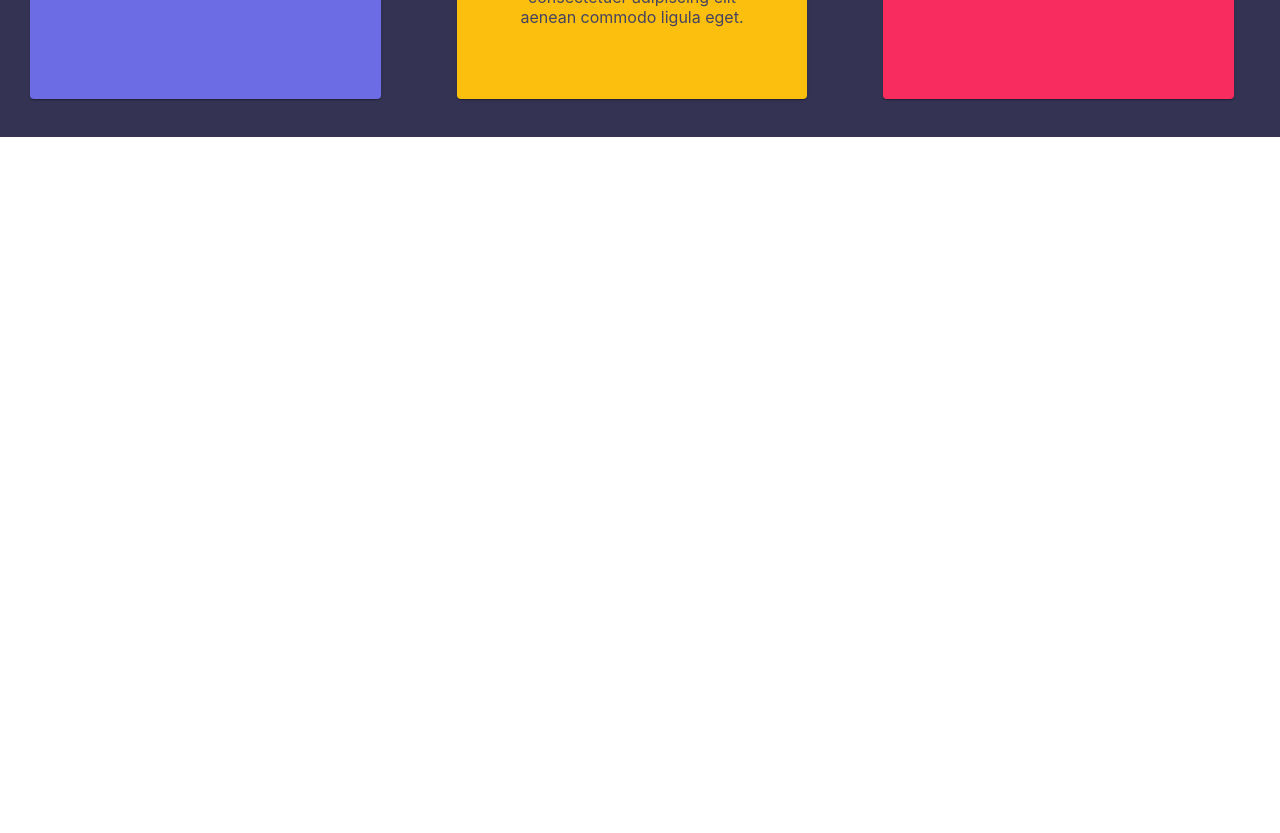
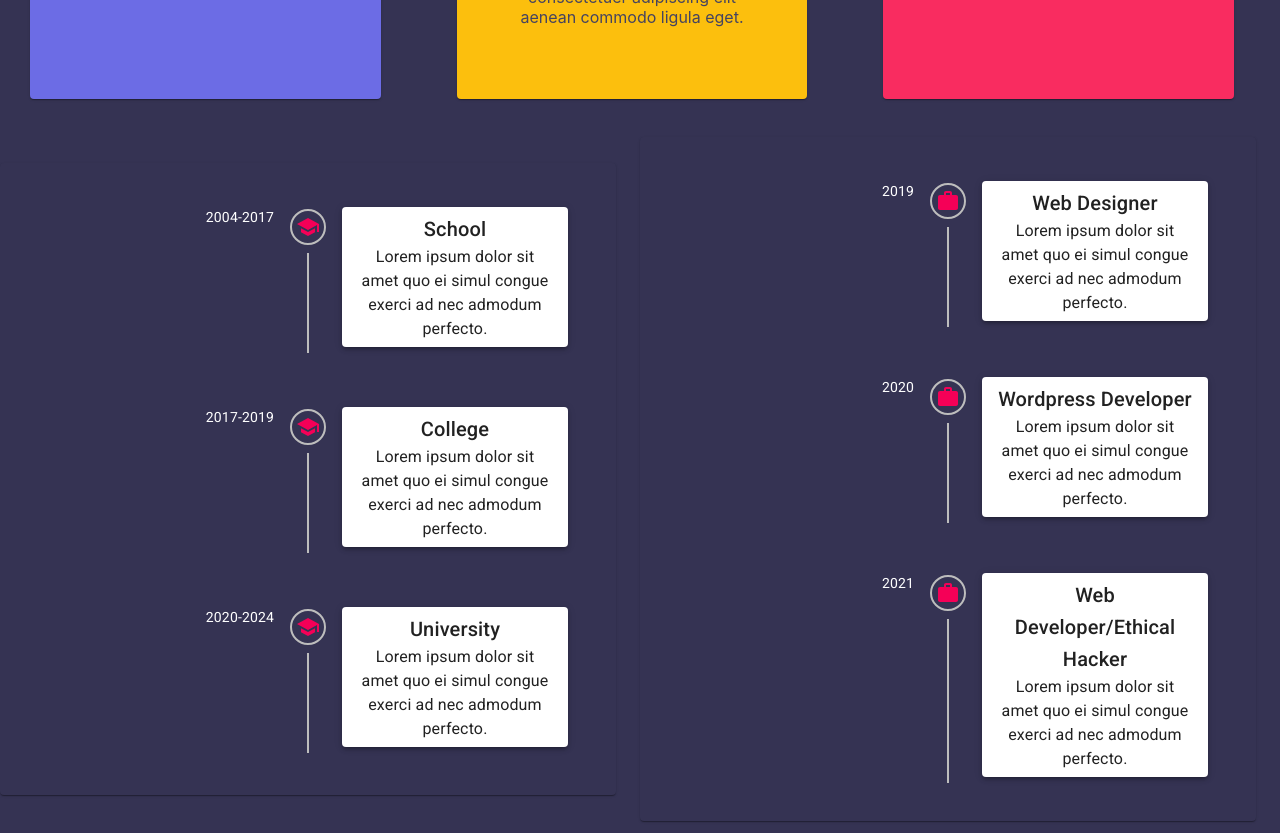
Before and after one commit to inshalayaz/inshalayaz.site, a React (Create React App) app: page / in a window 1280 px wide. Shown: the part 1640-2473 px from the top of the page. Before the commit the page ends 1777 px from the top, so only its background shows below. Built offline with nearby package versions, Linux system fonts and the light colour scheme.

Commit message:
Experience Section Complete

```diff
--- a/package.json
+++ b/package.json
@@ -4,6 +4,7 @@
   "private": true,
   "dependencies": {
     "@material-ui/icons": "^4.11.2",
+    "@material-ui/lab": "^4.0.0-alpha.60",
     "@testing-library/jest-dom": "^5.14.1",
     "@testing-library/react": "^11.2.7",
     "@testing-library/user-event": "^12.8.3",
--- a/src/App.js
+++ b/src/App.js
@@ -1,5 +1,6 @@
 import './App.css';
 import About from './components/About/About';
+import Experience from './components/Experience/Experience';
 import Hero from './components/Hero/Hero';
 import NavBar from './components/NavBar/NavBar'
 import Services from './components/Services/Services';
@@ -13,6 +14,7 @@ function App() {
       <Hero />
       <About  />
       <Services/>
+      <Experience />
     </div>
   );
 }
--- /dev/null
+++ b/src/components/Experience/Experience.js
@@ -0,0 +1,36 @@
+import React from 'react';
+import Paper from '@material-ui/core/Paper';
+import Grid from '@material-ui/core/Grid';
+import useStyles from './Style'
+import {Data1, Data2} from './Timeline/Data'
+import CustomizedTimeline from './Timeline/CustomizedTimeline'
+import './style.css'
+
+export default function Experience() {
+  const classes = useStyles();
+
+  return (
+    <div className={classes.root} id='experience'>
+      <Grid container spacing={3} alignItems="center" alignContent="center" >
+        <Grid item xs={6}>
+          <Paper className={classes.paper}>
+              {
+                  Data1.map( n =>(
+                    <CustomizedTimeline key={n.id} year={n.year} work={n.work} desc={n.desc} icon={n.icon}/>
+                  ))
+              }
+          </Paper>
+        </Grid>
+        <Grid item xs={6}>
+          <Paper className={classes.paper}>
+          {
+                  Data2.map( n =>(
+                    <CustomizedTimeline key={n.id} year={n.year} work={n.work} desc={n.desc} icon={n.icon}/>
+                  ))
+              }
+          </Paper>
+        </Grid>
+      </Grid>
+    </div>
+  );
+}
--- /dev/null
+++ b/src/components/Experience/Style.js
@@ -0,0 +1,20 @@
+import { makeStyles } from '@material-ui/core/styles';
+
+const useStyles = makeStyles((theme) => ({
+     root: {
+    flexGrow: 1,
+  },
+  paper: {
+    padding: theme.spacing(2),
+    textAlign: 'center',
+    color: theme.palette.text.secondary,
+    minHeight:"600px",
+    backgroundColor: '#353353',
+    display: 'flex',
+    flexDirection: 'column',
+    alignItems: 'center',
+    justifyContent: 'center',
+  },
+  }));
+
+  export default useStyles
--- /dev/null
+++ b/src/components/Experience/Timeline/CustomizedTimeline.js
@@ -0,0 +1,81 @@
+import React from 'react';
+import Timeline from '@material-ui/lab/Timeline';
+import TimelineItem from '@material-ui/lab/TimelineItem';
+import TimelineSeparator from '@material-ui/lab/TimelineSeparator';
+import TimelineConnector from '@material-ui/lab/TimelineConnector';
+import TimelineContent from '@material-ui/lab/TimelineContent';
+import TimelineOppositeContent from '@material-ui/lab/TimelineOppositeContent';
+import TimelineDot from '@material-ui/lab/TimelineDot';
+import SchoolIcon from '@material-ui/icons/School';// import LaptopMacIcon from '@material-ui/icons/LaptopMac';
+import WorkIcon from '@material-ui/icons/Work';import Paper from '@material-ui/core/Paper';
+import Typography from '@material-ui/core/Typography';
+import useStyles from './Style'
+
+
+export default function CustomizedTimeline({year,work,desc,icon}) {
+  console.log(icon)
+  const classes = useStyles();
+
+  return (
+    <Timeline align="alternate">
+      <TimelineItem>
+        <TimelineOppositeContent>
+          <Typography variant="body2" style={{color: '#fff'}}>
+            {year}
+          </Typography>
+        </TimelineOppositeContent>
+        <TimelineSeparator>
+          <TimelineDot variant='outlined'>
+            {icon ? <SchoolIcon color="secondary" /> : <WorkIcon color="secondary" />}
+          </TimelineDot>
+          <TimelineConnector />
+        </TimelineSeparator>
+        <TimelineContent>
+          <Paper elevation={3} className={classes.paper}>
+            <Typography variant="h6" component="h1">
+              {work}
+            </Typography>
+            <Typography>{desc}</Typography>
+          </Paper>
+        </TimelineContent>
+      </TimelineItem>
+      {/* <TimelineItem>
+        <TimelineOppositeContent>
+          <Typography variant="body2" color="textSecondary">
+            2017-2019
+          </Typography>
+        </TimelineOppositeContent>
+        <TimelineSeparator>
+          <TimelineDot color="primary">
+            <LaptopMacIcon />
+          </TimelineDot>
+          <TimelineConnector />
+        </TimelineSeparator>
+        <TimelineContent>
+          <Paper elevation={3} className={classes.paper}>
+            <Typography variant="h6" component="h1">
+              College
+            </Typography>
+            <Typography>Lorem ipsum dolor sit amet quo ei simul congue exerci ad nec admodum perfecto.</Typography>
+          </Paper>
+        </TimelineContent>
+      </TimelineItem>
+      <TimelineItem>
+        <TimelineSeparator>
+          <TimelineDot color="primary" variant="outlined">
+            <HotelIcon />
+          </TimelineDot>
+          <TimelineConnector className={classes.secondaryTail} />
+        </TimelineSeparator>
+        <TimelineContent>
+          <Paper elevation={3} className={classes.paper}>
+            <Typography variant="h6" component="h1">
+              University
+            </Typography>
+            <Typography>Lorem ipsum dolor sit amet quo ei simul congue exerci ad nec admodum perfecto.</Typography>
+          </Paper>
+        </TimelineContent>
+      </TimelineItem> */}
+    </Timeline>
+  );
+}
--- /dev/null
+++ b/src/components/Experience/Timeline/Data.js
@@ -0,0 +1,46 @@
+export const Data1 = [
+    {
+    id: 1,
+    year: '2004-2017',
+    work: 'School',
+    desc: 'Lorem ipsum dolor sit amet quo ei simul congue exerci ad nec admodum perfecto.',
+    icon: true
+},
+{
+    id: 2,
+    year: '2017-2019',
+    work: 'College',
+    desc: 'Lorem ipsum dolor sit amet quo ei simul congue exerci ad nec admodum perfecto.',
+    icon: true
+},
+{
+    id: 3,
+    year: '2020-2024',
+    work: 'University',
+    desc: 'Lorem ipsum dolor sit amet quo ei simul congue exerci ad nec admodum perfecto.',
+    icon: true
+},
+]
+export const Data2 = [
+    {
+    id: 1,
+    year: '2019',
+    work: 'Web Designer',
+    desc: 'Lorem ipsum dolor sit amet quo ei simul congue exerci ad nec admodum perfecto.',
+    icon: false
+},
+{
+    id: 2,
+    year: '2020',
+    work: 'Wordpress Developer',
+    desc: 'Lorem ipsum dolor sit amet quo ei simul congue exerci ad nec admodum perfecto.',
+    icon: false
+},
+{
+    id: 3,
+    year: '2021',
+    work: 'Web Developer/Ethical Hacker',
+    desc: 'Lorem ipsum dolor sit amet quo ei simul congue exerci ad nec admodum perfecto.',
+    icon: false
+},
+]
--- /dev/null
+++ b/src/components/Experience/Timeline/Style.js
@@ -0,0 +1,11 @@
+import { makeStyles } from '@material-ui/core/styles';
+
+const useStyles = makeStyles((theme) => ({
+  paper: {
+    padding: '6px 16px',
+  },
+  secondaryTail: {
+    backgroundColor: theme.palette.secondary.main,
+  },
+  }));
+  export default useStyles
--- /dev/null
+++ b/src/components/Experience/style.css
@@ -0,0 +1,3 @@
+.MuiGrid-root.MuiGrid-container.MuiGrid-spacing-xs-3{
+    width:100%
+}
--- a/src/components/NavBar/NavBar.js
+++ b/src/components/NavBar/NavBar.js
@@ -22,11 +22,12 @@ export default function NavBar() {
                 <Typography variant="h6" className={classes.title}>
                     Hire Me As A Developer Or A H@cker
                 </Typography>
-                <Link to="home" spy={true} smooth={true} offset={50} duration={500}><Button color="inherit" >Home</Button></Link>
-                <Link to="about" spy={true} smooth={true} offset={50} duration={500}><Button color="inherit">About</Button></Link>
-                <Link to="services" spy={true} smooth={true} offset={50} duration={500}><Button color="inherit">Services</Button></Link>
-                <Link to="work" spy={true} smooth={true} offset={50} duration={500}><Button color="inherit">Work</Button></Link>
-                <Link to="contact" spy={true} smooth={true} offset={50} duration={500}><Button color="inherit">Contact</Button></Link>
+                <Link to="home" spy={true} smooth={true} offset={50} duration={800}><Button color="inherit" >Home</Button></Link>
+                <Link to="about" spy={true} smooth={true} offset={50} duration={800}><Button color="inherit">About</Button></Link>
+                <Link to="services" spy={true} smooth={true} offset={50} duration={800}><Button color="inherit">Services</Button></Link>
+                <Link to="experience" spy={true} smooth={true} offset={50} duration={800}><Button color="inherit">Experience</Button></Link>
+                <Link to="work" spy={true} smooth={true} offset={50} duration={800}><Button color="inherit">Work</Button></Link>
+                <Link to="contact" spy={true} smooth={true} offset={50} duration={800}><Button color="inherit">Contact</Button></Link>
             </Toolbar>
         </AppBar>
       </div>
--- a/src/components/Services/Services.js
+++ b/src/components/Services/Services.js
@@ -14,7 +14,7 @@ function Services() {
 
 
     return (
-        <div className={classes.root} id='service'>
+        <div className={classes.root} id='services'>
           <Grid container spacing={2}>
             {
               Data.map( n =>(
```
Also changed, not shown: 1 other file (tests, documents, lock files or other folders).
